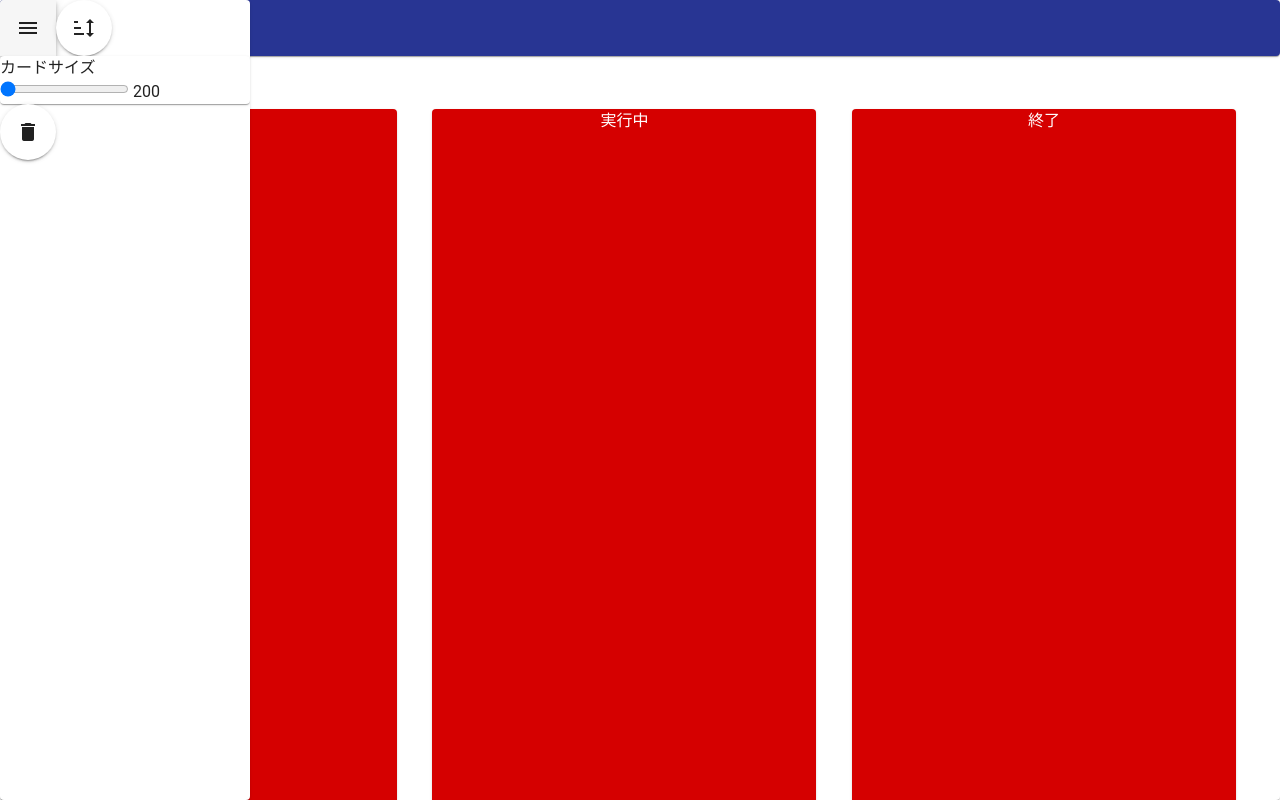
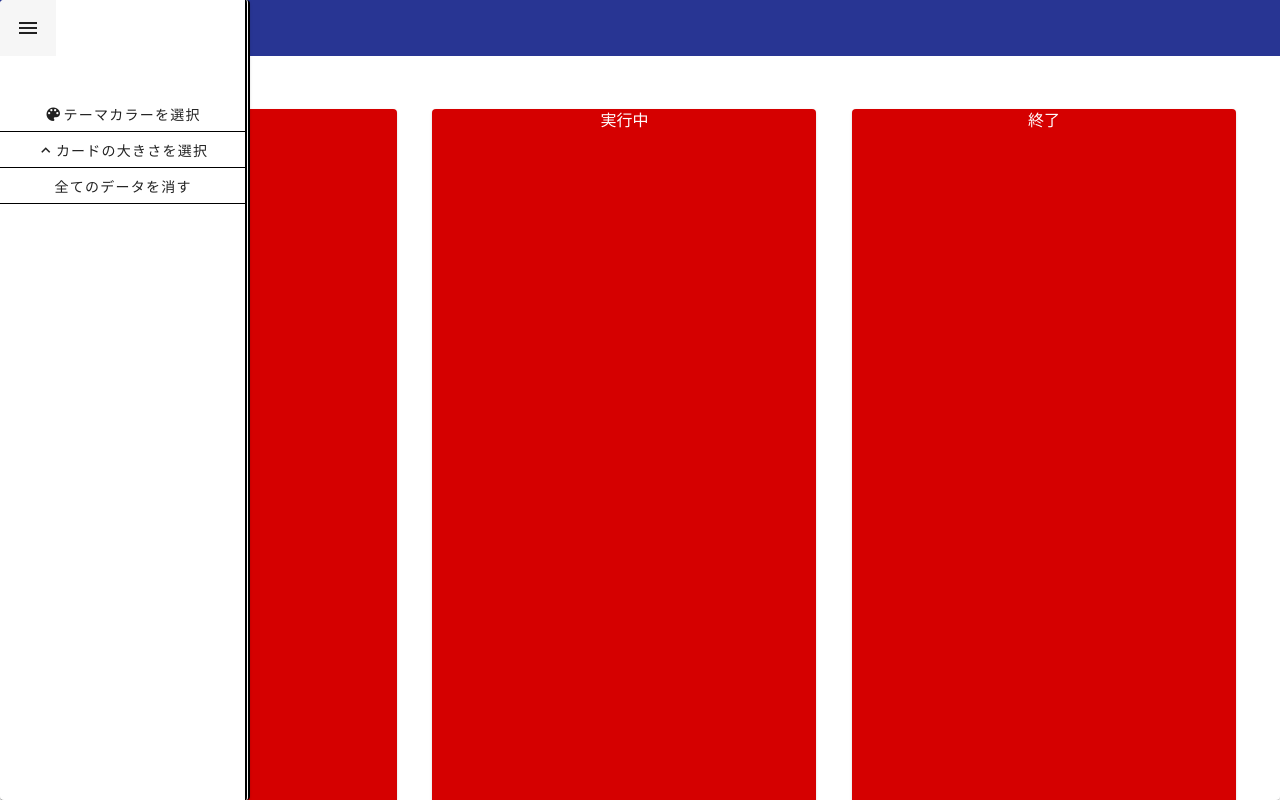
Before and after one commit to akiyamajyunta/taskManagement, a Vue app: page / in a window 1280 px wide. Both pictures are taken after a click on the button 28 px from the left and 28 px from the top of the page. Built offline with nearby package versions, Linux system fonts and the light colour scheme; the HTML template or start-up script is replaced by a standard one.

Commit message:
2025/02/23

```diff
--- a/src/components/commons/TaskHeder.vue
+++ b/src/components/commons/TaskHeder.vue
@@ -1,9 +1,9 @@
 <template>
-    <v-card class="startField mx-auto"  :color="colors[colorTheme].head">
+    <v-card class="startField mx-auto" tile flat :color="colors[colorTheme].head">
             <v-btn icon="mdi-menu" size="large"
                     tile  :color="colors[colorTheme].head" @click="sideBar" ></v-btn>
-                <v-btn icon="mdi-pen" size="large"
-                        class="mr-100" :color="colors[colorTheme ].button"
+                <v-btn icon="mdi-pen" size="large" tile
+                        class="mr-100" :color="colors[colorTheme].head"
                         @click="curtain()"></v-btn>
                 <v-menu>
                     <template v-slot:activator="{ props }">
@@ -11,7 +11,7 @@
                             v-bind="props"
                             icon="mdi-sort"
                             size="large"
-                            :color="colors[colorTheme].button"
+                            :color="colors[colorTheme].head"
                         ></v-btn>
                     </template>
                     <v-list>
@@ -22,7 +22,8 @@
                 </v-menu>
     </v-card>
     <Transition>
-        <menue-bar v-if="menubar"/>
+            <menue-bar v-if="menubar"/>
+            <!-- <menue-bar v-if="true"/> -->
     </Transition>
 
 </template>
@@ -33,7 +34,6 @@ import { sortTask } from '@/scripts/record';
 import menueBar from './sideBar.vue';
 import { sideBar } from '@/scripts/input';
 import { colors } from '@/scripts/record';
-import { red } from 'vuetify/util/colors';
 import { colorTheme } from '@/scripts/record';
 
 
--- a/src/components/commons/TaskType.vue
+++ b/src/components/commons/TaskType.vue
@@ -4,7 +4,6 @@
     >
         <p class="text-center">{{ props.taskType}}</p>
             <taskCardMaine  :taskType="props.taskType" />
-
     </v-card>
 </template>
 <script setup lang="ts">
--- a/src/components/commons/inputCardMain.vue
+++ b/src/components/commons/inputCardMain.vue
@@ -5,7 +5,7 @@
                     <inputFromUpper/>
                     <inputFromUnder/>
             </v-card>
-            <v-card class="buttonZone">
+            <v-card class="buttonZone" :color="colors[colorTheme].backGrand">
                 <v-btn  icon="mdi-send" size="x-small" @click="submit"></v-btn>
                 <v-btn  icon="mdi-calendar-month" size="x-small" @click="CalendarVisible()"></v-btn>
                 <v-btn  icon="mdi-clock-time-five-outline" size="x-small" @click="DateVisible"></v-btn>
@@ -54,7 +54,6 @@ function DateVisible(){
     width:  100%;
     height: 30px;
     z-index: 100;
-    background-color: rgb(255, 227, 14);
 }
 
 .trueStar{
--- a/src/components/commons/sideBar.vue
+++ b/src/components/commons/sideBar.vue
@@ -1,22 +1,26 @@
 <template>
-    <v-card class="menuBar">
+    <v-card class="menuBar" color="while"  >
         <v-btn
         tile
+        flat
         icon="mdi-menu"
         size="large"
         @click="sideBar()"
         ></v-btn>
-
+        <ul class="nav-list mt-10">
             <v-menu>
                 <template v-slot:activator="{ props }">
                     <v-btn
                         v-bind="props"
-                    icon="mdi-sort"
-                    size="large"
-                ></v-btn>
+                        class="sendOption"
+                        flat
+                        tile
+                    > <v-icon left>mdi-palette</v-icon>
+                    テーマカラーを選択
+                </v-btn>
                 </template>
                 <v-list>
-                <v-list-item key="1" value="1" title="夏" @click="colorsChange(1)"/>
+                    <v-list-item key="1" value="1" title="南極" @click="colorsChange(1)"/>
                     <v-list-item key="1" value="2" title="チョコミント" @click="colorsChange(2)"/>
                     <v-list-item key="1" value="3" title="京都" @click="colorsChange(3)"/>
                     <v-list-item key="1" value="4" title="アメリカ" @click="colorsChange(4)"/>
@@ -24,13 +28,28 @@
                     <v-list-item key="1" value="6" title="モノ" @click="colorsChange(6)"/>
                 </v-list>
             </v-menu>
+            <v-btn
+                class="sendOption"
+                flat
+                tile
+                @click="OpenColorVolume"
+            >  <v-icon>{{ CardSizeVolume ? 'mdi-chevron-down' : 'mdi-chevron-up' }}</v-icon>
+            カードの大きさを選択
+          </v-btn>
 
-        <v-card>
-            <p>カードサイズ</p>
-            <input type="range" min="200" max="400" value="50" class="slider" v-model="CardSize "/>
-            {{ CardSize }}
+
+                <v-card  class="cardSizeVolume"  flat tile  v-if="CardSizeVolume">
+                    <div class="mt-5">
+                        <input type="range" min="200" max="400" value="50" v-model="CardSize "/>
+                        <p class="flex text-center">{{ CardSize }}</p>
+                    </div>
                 </v-card>
-           <v-btn icon="mdi-delete"  size="large"  @click="alldelet()"></v-btn>
+                <v-btn
+                    class="sendOption"
+                    flat
+                    tile
+                    @click="alldelet()">全てのデータを消す</v-btn>
+        </ul>
     </v-card>
 </template>
 <script setup lang="ts">
@@ -38,6 +57,12 @@
 import { sideBar,loadTasks } from '@/scripts/input';
 import { CardSize } from '@/scripts/input';
 import { colorsChange } from '@/scripts/record';
+import { CardSizeVolume } from '@/scripts/input';
+
+function OpenColorVolume(){
+
+    CardSizeVolume.value =! CardSizeVolume.value
+}
 
 function alldelet(){
     if (window.confirm("全てのデータを消しますか？")) {
@@ -57,7 +82,18 @@ function alldelet(){
     height: 100%;
     z-index: 1000;
     left:0%;
+    border-right: black 5px double;
+}
+.sendOption{
+
+    width: 100%;
+    border-bottom: black 1px solid;
+}
+.cardSizeVolume{
+    position: relative;
+    height: 100px;
+    border-bottom: black 1px solid;
+
 }
 
-
 </style>
--- a/src/components/commons/taskCardMaine.vue
+++ b/src/components/commons/taskCardMaine.vue
@@ -13,7 +13,6 @@
                         :size=" CardSize *0.2 +'px'"
                         >
                         <v-img
-                            alt="John"
                             class="border-thin bg-white"
                             :src="photoCollection[t.action]"
                         ></v-img>
--- a/src/components/page/TaskMain.vue
+++ b/src/components/page/TaskMain.vue
@@ -12,14 +12,14 @@
 </template>
 
 <script setup lang="ts">
-import { loadTasks } from '@/scripts/input';
+import { loadTasks,taskAction} from '@/scripts/input';
 import  TaskHeder from '../commons/TaskHeder.vue';
 import inputCardMain from '../commons/inputCardMain.vue';
 import { colors } from '@/scripts/record';
 import TaskType from '../commons/TaskType.vue';
 import { colorTheme } from '@/scripts/record';
 import { onMounted } from 'vue';
-import { taskAction } from '@/scripts/input';
+
 
 onMounted(loadTasks);
 
--- a/src/scripts/input.ts
+++ b/src/scripts/input.ts
@@ -10,6 +10,7 @@ export const inputForum = ref<boolean>(true)
 export const keepID = ref<number>(0)
 export const tasks = ref<Tasks>([])
 export const menubar = ref<boolean>(false)
+export const CardSizeVolume = ref<boolean>(false)
 export const CardSize = ref<number>(200)
 
 
--- a/src/scripts/record.ts
+++ b/src/scripts/record.ts
@@ -91,23 +91,23 @@ loadTasks()
 
 export const colorTheme  = ref<keyof  ColorsName>('America')
 export const colors : ColorsName = {
-    summer: {head:'indigo-accent-2',button:'lime-accent-2',backGrand:'cyan-accent-1',MainCard:'white',
-                            cardTypeBackGrand:'cyan-lighten-5' ,bottomColor:'yellow-accent-2' },//summer
+    Antarctic: {head:'black',button:'lime-accent-2',backGrand:'white',MainCard:'white',
+                            cardTypeBackGrand:'cyan-accent-1' ,bottomColor:'yellow-accent-2' ,sideColor:'lime-accent-1'},//summer
     chocMint:{head:'brown-darken-1',button:'cyan-accent-1', backGrand:'cyan-accent-1',MainCard:'white',
-                                cardTypeBackGrand:'yellow-lighten-4' ,bottomColor:'brown-darken-1' },//chocoMint
-    kyoto:    {head:'green-darken-2',button:'lime-accent-2', backGrand:'red-lighten-1',MainCard:'white',
-                                cardTypeBackGrand:'red-lighten-4' ,bottomColor:'lime-accent-2' },//kyoto
+                                cardTypeBackGrand:'yellow-lighten-4' ,bottomColor:'brown-darken-1',sideColor:'black' },//chocoMint
+    kyoto:    {head:'green-darken-2',button:'lime-accent-2', backGrand:'red-lighten-1',MainCard:'lime-lighten-4',
+                                cardTypeBackGrand:'red-lighten-4' ,bottomColor:'lime-accent-2',sideColor:'black' },//kyoto
     America:    {head:'indigo-darken-3',button:'white', backGrand:'white',MainCard:'white',
-                                cardTypeBackGrand:'red-accent-4' ,bottomColor:'lime-accent-2' },//America
+                                cardTypeBackGrand:'red-accent-4' ,bottomColor:'lime-accent-2',sideColor:'white' },//America
     Italy:    {head:'green',button:'white', backGrand:'white',MainCard:'white',
-                                cardTypeBackGrand:'deep-orange-accent-3' ,bottomColor:'cyan-darken-1' },//Italy
-    mono:   {head:'black',button:'white', backGrand:'grey-lighten-2',MainCard:'white',
+                                cardTypeBackGrand:'deep-orange-accent-3' ,bottomColor:'cyan-darken-1',sideColor:'black' },//Italy
+    mono:   {head:'black',button:'white', backGrand:'grey-lighten-2',MainCard:'white',sideColor:'black',
                                 cardTypeBackGrand:'white' ,bottomColor:'white' },//mono
     }
 export function colorsChange(color:number){
     switch (color){
         case 1:
-            colorTheme.value = 'summer'
+            colorTheme.value = 'Antarctic'
             break
         case 2:
             colorTheme.value = 'chocMint'
--- a/src/scripts/types.ts
+++ b/src/scripts/types.ts
@@ -9,11 +9,12 @@ export type ColorsType = {
     MainCard: string;
     cardTypeBackGrand: string;
     bottomColor: string;
+    sideColor:string
 }
 
 
 export type ColorsName = {
-    summer: ColorsType,
+    Antarctic: ColorsType,
     chocMint : ColorsType
     kyoto : ColorsType,
     Italy:ColorsType,
```
Lines whose indentation alone changed are shown as unchanged.
